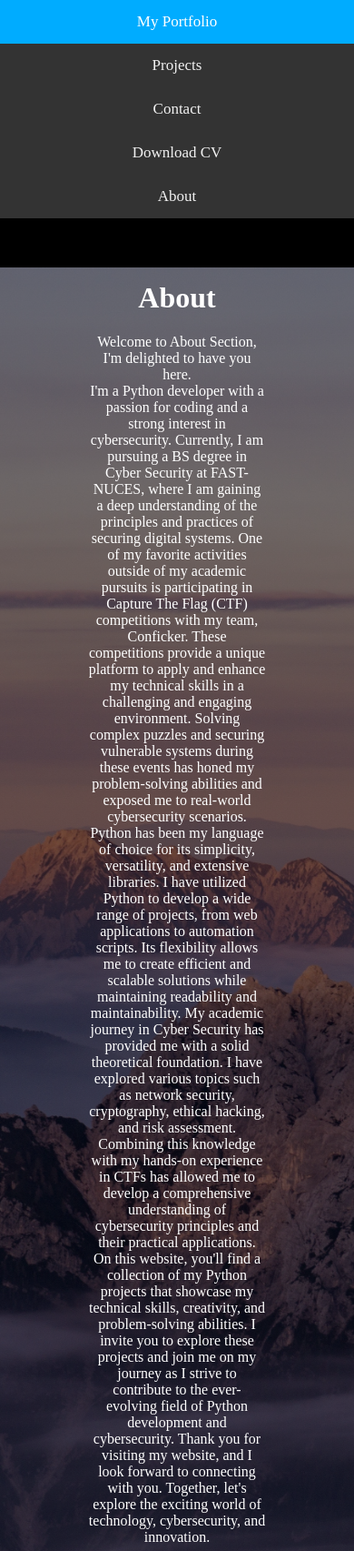
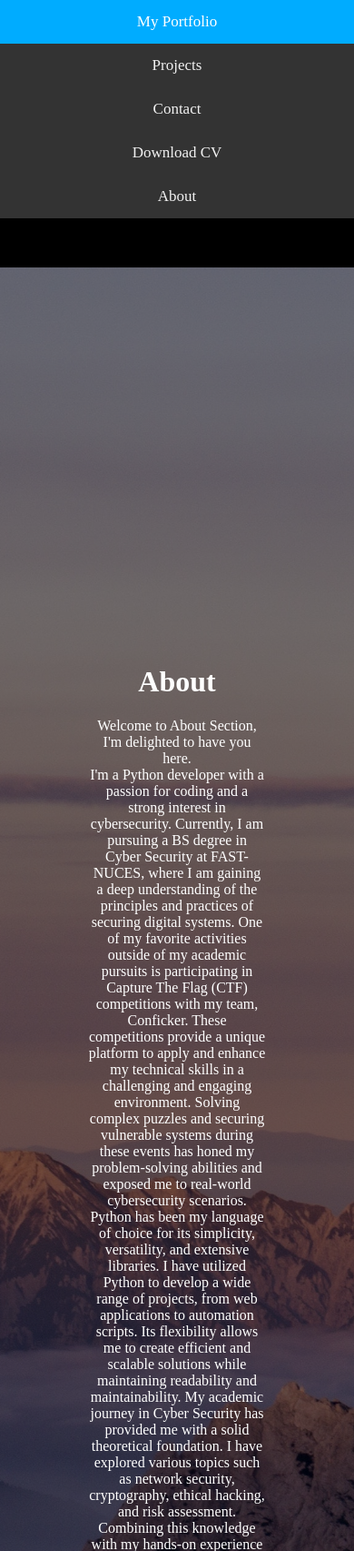
Before and after one commit to Conficker-V106/portfoliowebsite1, a Flask app: page /about in a window 390 px wide. Shown: the top 1705 px of the page at 91% size. Run offline with Flask 3, Linux system fonts and the light colour scheme.

Commit message:
Update style3.css

```diff
--- a/static/css/style3.css
+++ b/static/css/style3.css
@@ -206,6 +206,14 @@ div.gallery {
   }
 
 
+@media only screen and (max-width: 700px) {
+    .hero-image{
+        height: 275%;
+    }
+
+  }
+
+
   @media only screen and (max-width: 500px) {
     .responsive {
       width: 100%;
```
